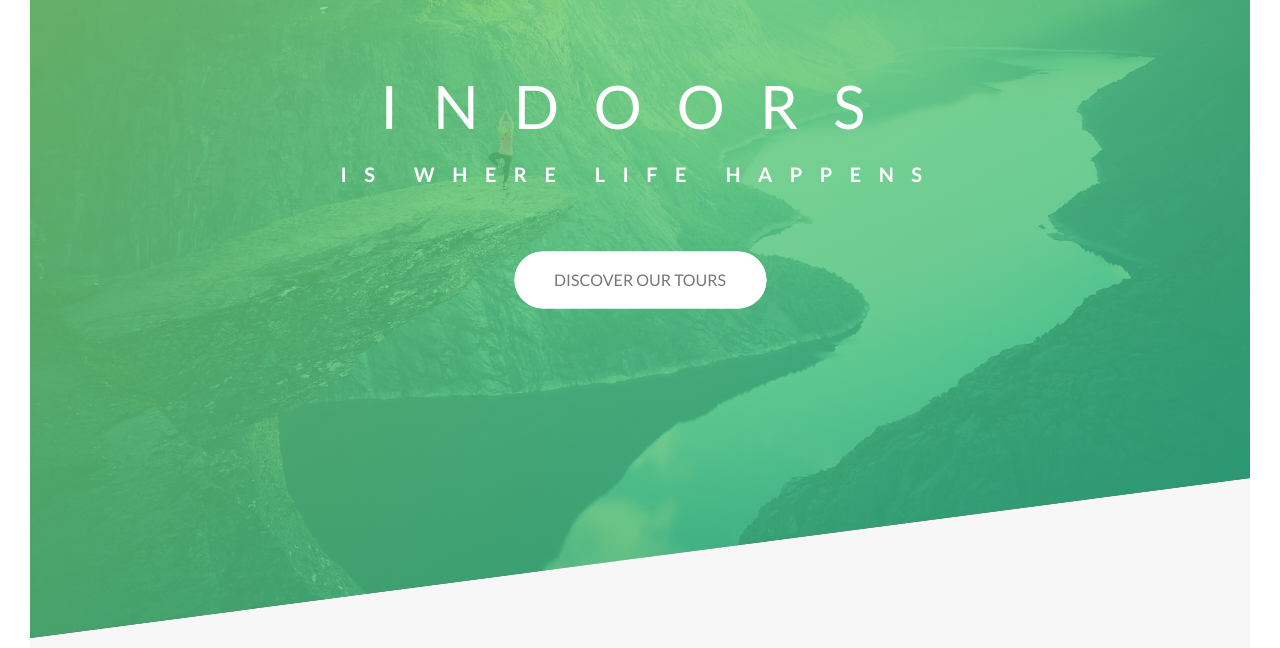
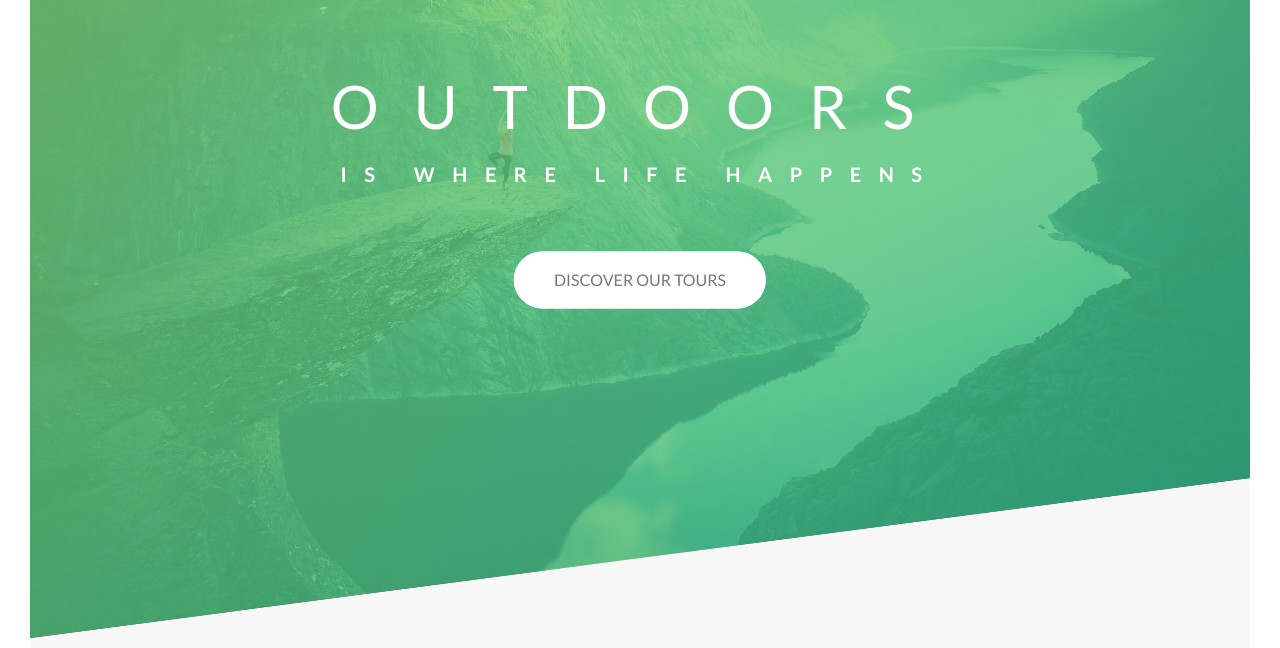
Before and after one commit to warkeljr/natours, a website: page index.html in a window 1280 px wide. Shown: the part 152-800 px from the top of the page. Drawn offline with Linux system fonts and the light colour scheme.

Commit message:
Undo Header text change

```diff
--- a/index.html
+++ b/index.html
@@ -45,7 +45,7 @@
             </div>
             <div class="header__text-box">
                 <h1 class="heading-primary">
-                    <span class="heading-primary--main">Indoors</span>
+                    <span class="heading-primary--main">Outdoors</span>
                     <span class="heading-primary--sub">is where life happens</span>
                 </h1>
 
```
